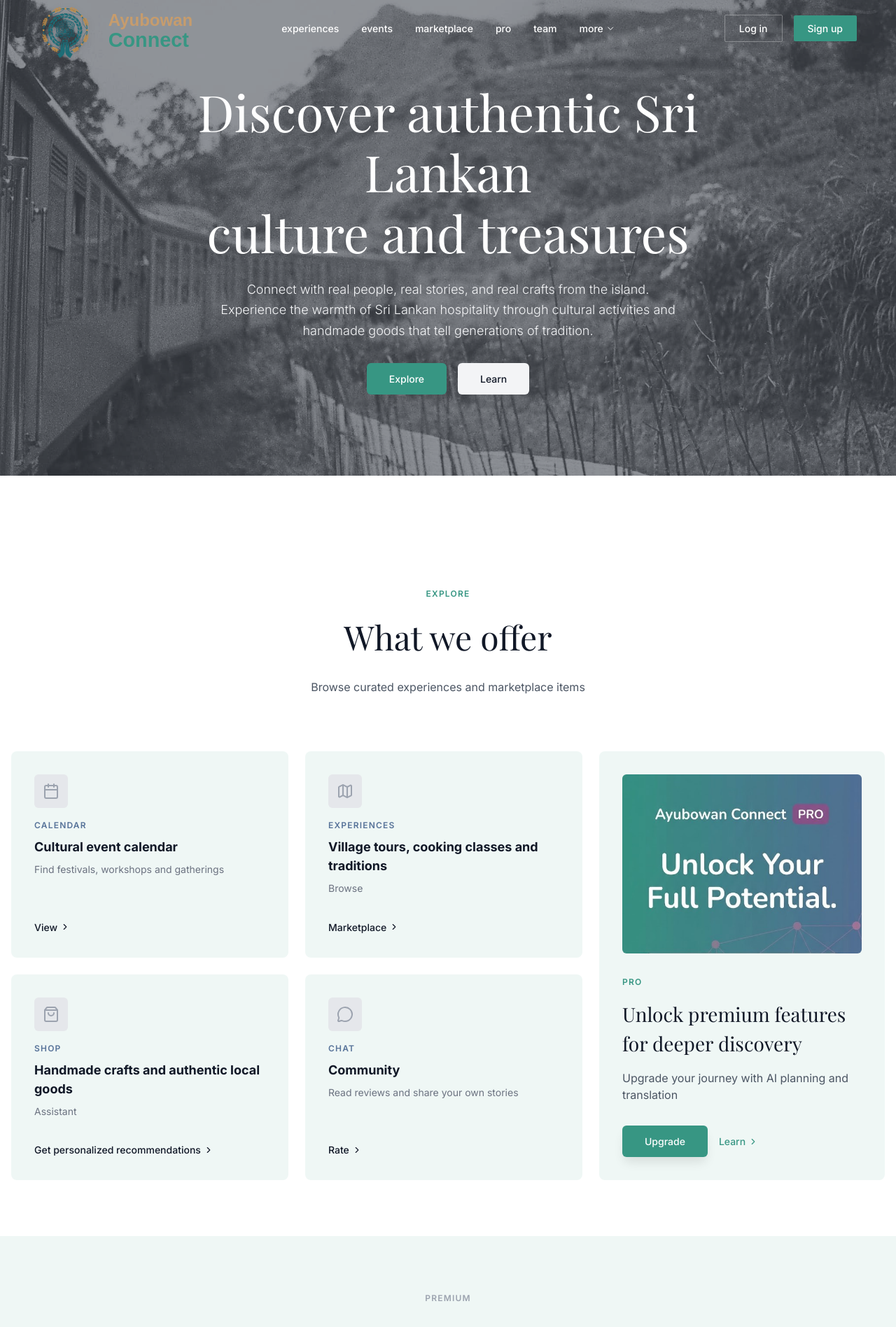
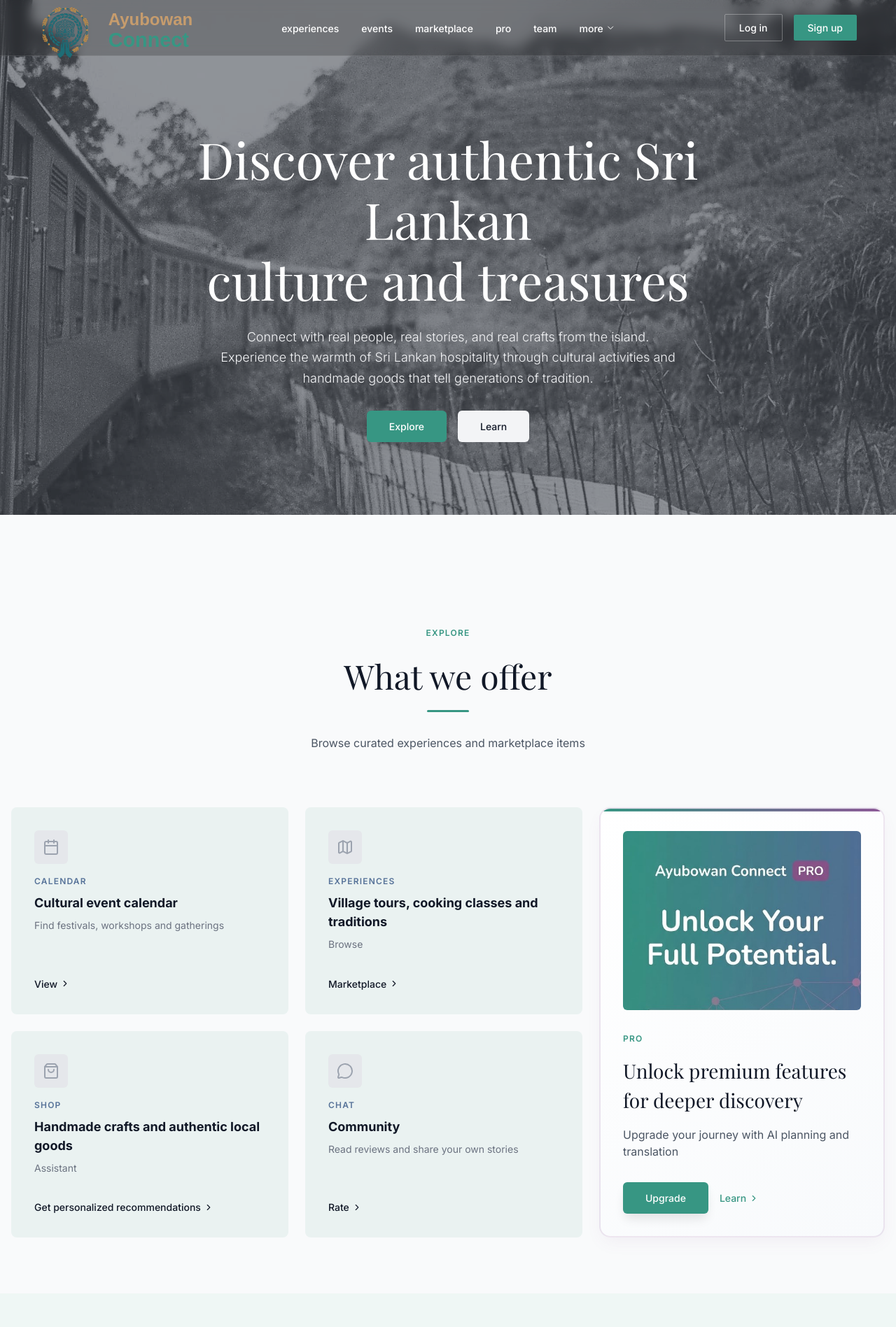
Before and after one commit to MatheeshaB2004/Ayubowan-Connect, a Next.js app in the folder ayubowan-connect- next js/: page /landing in a window 1280 px wide. Shown: the top 1897 px of the page at 70% size. Built offline with nearby package versions, Linux system fonts and the light colour scheme; a web font is replaced by a local one.

Commit message:
enhance landing page design and navigation behavior

```diff
--- a/ayubowan-connect- next js/components/header_footer/Footer.tsx
+++ b/ayubowan-connect- next js/components/header_footer/Footer.tsx
@@ -35,11 +35,11 @@ const Footer: React.FC = () => {
           <div>
             <h3 className="footer-heading">Explore</h3>
             <ul className="footer-links">
-              <li><Link href="/about">About us</Link></li>
-              <li><Link href="/experiences">Experiences</Link></li>
-              <li><Link href="/events">Events</Link></li>
-              <li><Link href="/blog">Blog</Link></li>
-              <li><Link href="/support">Support</Link></li>
+              <li><a href="#" onClick={(e) => e.preventDefault()}>About us</a></li>
+              <li><a href="#" onClick={(e) => e.preventDefault()}>Experiences</a></li>
+              <li><a href="#" onClick={(e) => e.preventDefault()}>Events</a></li>
+              <li><a href="#" onClick={(e) => e.preventDefault()}>Blog</a></li>
+              <li><a href="#" onClick={(e) => e.preventDefault()}>Support</a></li>
             </ul>
           </div>
 
@@ -47,11 +47,11 @@ const Footer: React.FC = () => {
           <div>
             <h3 className="footer-heading">Connect</h3>
             <ul className="footer-links">
-              <li><Link href="/vendors">Vendors</Link></li>
-              <li><Link href="/community">Community</Link></li>
-              <li><Link href="/partners">Partners</Link></li>
-              <li><Link href="/support">Support</Link></li>
-              <li><Link href="/help">Help</Link></li>
+              <li><a href="#" onClick={(e) => e.preventDefault()}>Vendors</a></li>
+              <li><a href="#" onClick={(e) => e.preventDefault()}>Community</a></li>
+              <li><a href="#" onClick={(e) => e.preventDefault()}>Partners</a></li>
+              <li><a href="#" onClick={(e) => e.preventDefault()}>Support</a></li>
+              <li><a href="#" onClick={(e) => e.preventDefault()}>Help</a></li>
             </ul>
           </div>
 
@@ -59,11 +59,11 @@ const Footer: React.FC = () => {
           <div>
             <h3 className="footer-heading">Legal</h3>
             <ul className="footer-links">
-              <li><Link href="/privacy">Privacy</Link></li>
-              <li><Link href="/terms">Terms</Link></li>
-              <li><Link href="/cookies">Cookies</Link></li>
-              <li><Link href="/compliance">Compliance</Link></li>
-              <li><Link href="/contact">Contact</Link></li>
+              <li><a href="#" onClick={(e) => e.preventDefault()}>Privacy</a></li>
+              <li><a href="#" onClick={(e) => e.preventDefault()}>Terms</a></li>
+              <li><a href="#" onClick={(e) => e.preventDefault()}>Cookies</a></li>
+              <li><a href="#" onClick={(e) => e.preventDefault()}>Compliance</a></li>
+              <li><a href="#" onClick={(e) => e.preventDefault()}>Contact</a></li>
             </ul>
           </div>
 
@@ -90,9 +90,9 @@ const Footer: React.FC = () => {
 
         </div>
         <div className="footer-bottom">
-             <Link href="/privacy">Privacy policy</Link>
-             <Link href="/terms">Terms of service</Link>
-             <Link href="/cookies">Cookie settings</Link>
+             <a href="#" onClick={(e) => e.preventDefault()}>Privacy policy</a>
+             <a href="#" onClick={(e) => e.preventDefault()}>Terms of service</a>
+             <a href="#" onClick={(e) => e.preventDefault()}>Cookie settings</a>
         </div>
       </div>
     </footer>
--- a/ayubowan-connect- next js/components/header_footer/NavbarGuest.tsx
+++ b/ayubowan-connect- next js/components/header_footer/NavbarGuest.tsx
@@ -44,8 +44,8 @@ const NavbarGuest: React.FC<NavbarGuestProps> = ({ textColorClass = '' }) => {
 
       {/* Action Buttons */}
       <div className="auth-buttons -mr-2">
-        <Link href="/login" className={`btn-login ${buttonBorderClass} inline-block text-center pt-1.5`}>Log in</Link>
-        <Link href="/login" className="btn-signup inline-block text-center pt-1.5">Sign up</Link>
+        <a href="#" onClick={(e) => e.preventDefault()} className={`btn-login ${buttonBorderClass} inline-block text-center pt-1.5`}>Log in</a>
+        <a href="#" onClick={(e) => e.preventDefault()} className="btn-signup inline-block text-center pt-1.5">Sign up</a>
       </div>
     </div>
   );
--- a/ayubowan-connect- next js/styles/components/Header.css
+++ b/ayubowan-connect- next js/styles/components/Header.css
@@ -4,7 +4,7 @@
   top: 0;
   width: 100%;
   z-index: 50;
-  transition: transform 0.3s ease-in-out, background-color 0.3s ease, color 0.3s ease;
+  transition: transform 0.3s ease-in-out, background-color 0.3s ease, color 0.3s ease, backdrop-filter 0.3s ease;
   height: 5rem; /* h-20 */
   display: flex;
   align-items: center;
@@ -21,9 +21,12 @@
 
 /* State: Transparent (Home Top) */
 .global-header.header-transparent {
-  background-color: transparent;
+  background-color: rgba(0, 0, 0, 0.2); /* Slight dark tint for better text readability */
+  backdrop-filter: blur(8px); /* The blur effect you requested */
+  -webkit-backdrop-filter: blur(8px); /* Safari support */
   color: white;
   box-shadow: none;
+  border-bottom: 1px solid rgba(255, 255, 255, 0.1); /* Subtle border */
 }
 
 /* State: Solid (Scrolled or other pages) */
--- a/ayubowan-connect- next js/styles/pages/Landing.css
+++ b/ayubowan-connect- next js/styles/pages/Landing.css
@@ -1,7 +1,7 @@
 /* Hero Section */
 .landing-hero {
   position: relative;
-  height: 85vh;
+  height: 92vh;
   width: 100%;
   display: flex;
   align-items: center;
@@ -38,6 +38,7 @@
   text-align: center;
   max-width: 56rem;
   padding: 0 1rem;
+  margin-top: 5rem;
 }
 
 .hero-title {
@@ -109,12 +110,23 @@
   background-color: #e5e7eb;
 }
 
+/* Offer Section */
+.offer-section {
+  background-color: #f9fafb;
+  padding-bottom: 4rem;
+}
+
 /* Section Intro */
 .section-intro {
   padding: 5rem 1rem;
   text-align: center;
   max-width: 48rem;
   margin: 0 auto;
+}
+
+/* Specific adjustment for How It Works intro to reduce top space */
+.steps-section .section-intro {
+  padding-top: 0;
 }
 
 .section-intro-mission {
@@ -137,7 +149,21 @@
   font-family: var(--font-serif);
   font-size: 2.25rem;
   color: #111827;
-  margin-bottom: 1.5rem;
+  margin-bottom: 2rem;
+  position: relative;
+  padding-bottom: 1rem;
+}
+
+.section-title::after {
+  content: '';
+  position: absolute;
+  bottom: 0;
+  left: 50%;
+  transform: translateX(-50%);
+  width: 60px;
+  height: 3px;
+  background-color: var(--lochinvar);
+  border-radius: 2px;
 }
 
 @media (min-width: 768px) {
@@ -532,11 +558,21 @@
   color: rgba(255, 255, 255, 0.8);
 }
 
+/* How It Works Section */
+.steps-section {
+  padding-top: 2rem; /* Reduced from default section padding */
+  padding-bottom: 5rem;
+}
+
 /* Team Section */
 .team-section {
-  padding: 5rem 0;
+  padding: 3rem 0 5rem 0; /* Reduced top padding from 5rem to 3rem */
   background-color: var(--lochinvar);
   color: white;
+}
+
+.team-section .section-intro {
+  padding-top: 0; /* Remove extra padding from the intro container */
 }
 
 .team-section .section-title,
@@ -545,8 +581,8 @@
   color: white;
 }
 
-.team-section .section-tag {
-  opacity: 0.9;
+.team-section .section-title::after {
+  background-color: white; /* Change underline to white for visibility on green bg */
 }
 
 .team-grid {
@@ -992,22 +1028,45 @@
 }
 
 .offer-card-large {
-  background-color: rgba(55, 150, 131, 0.08);
+  background: linear-gradient(145deg, #ffffff 0%, #f8fafc 100%);
   padding: 2rem;
-  border-radius: 0.5rem;
+  border-radius: 1rem;
   display: flex;
   flex-direction: column;
   height: 100%;
   min-height: 530px;
   transition: all 0.3s ease;
-  border: 1px solid transparent;
+  border: 2px solid rgba(141, 90, 151, 0.15); /* Thicker, subtle purple border */
+  box-shadow: 0 10px 25px -5px rgba(141, 90, 151, 0.08); /* Soft purple glow */
+  position: relative;
+  overflow: hidden;
+}
+
+/* Pro Accent Line */
+.offer-card-large::before {
+  content: '';
+  position: absolute;
+  top: 0;
+  left: 0;
+  width: 100%;
+  height: 4px;
+  background: linear-gradient(90deg, var(--lochinvar), var(--trendy));
 }
 
 .offer-card-large:hover {
   transform: translateY(-5px);
-  box-shadow: 0 20px 25px -5px rgba(0, 0, 0, 0.1);
-  border-color: var(--trendy);
-  background-color: white;
+  box-shadow: 0 25px 35px -5px rgba(141, 90, 151, 0.15); /* Stronger purple glow on hover */
+  border-color: rgba(141, 90, 151, 0.5); /* Distinct purple border on hover */
+}
+
+/* Remove the underline from the title inside the large card */
+.offer-card-large .section-title {
+  padding-bottom: 0;
+  margin-bottom: 1rem;
+}
+
+.offer-card-large .section-title::after {
+  display: none;
 }
 
 .offer-large-img {
```
